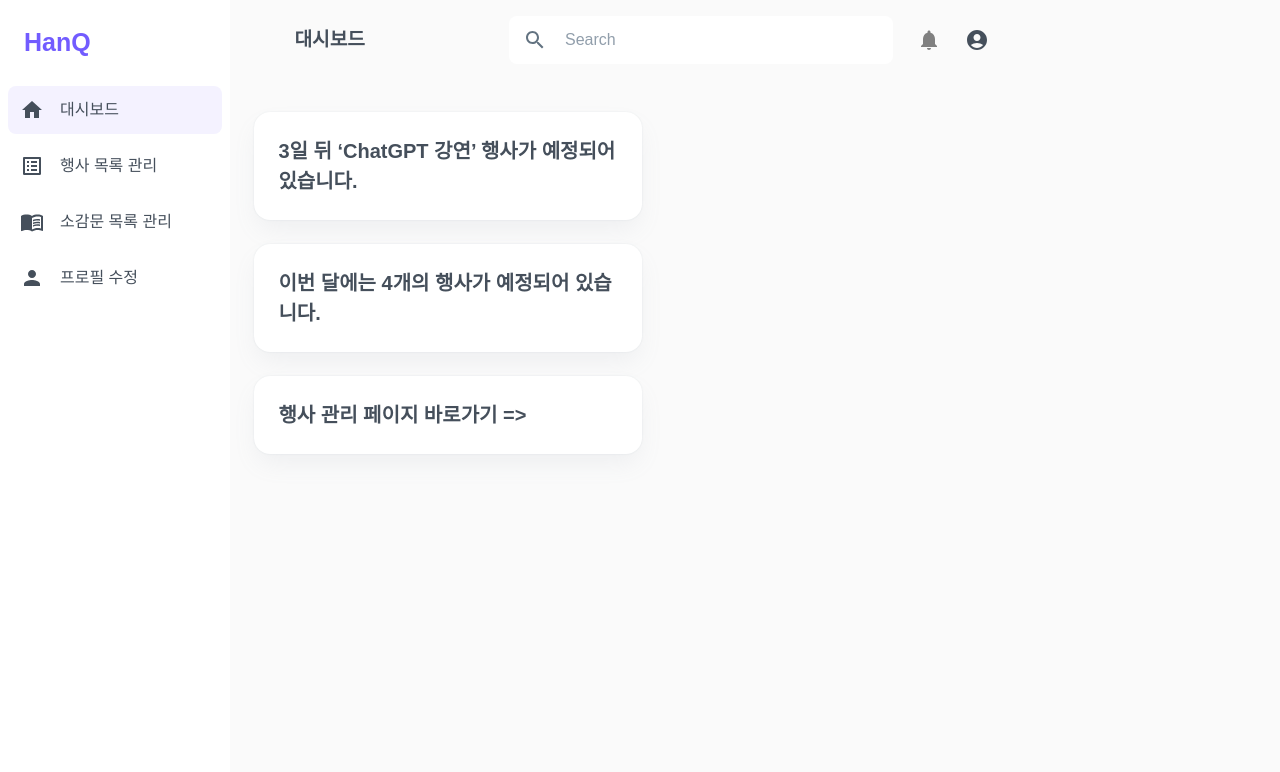
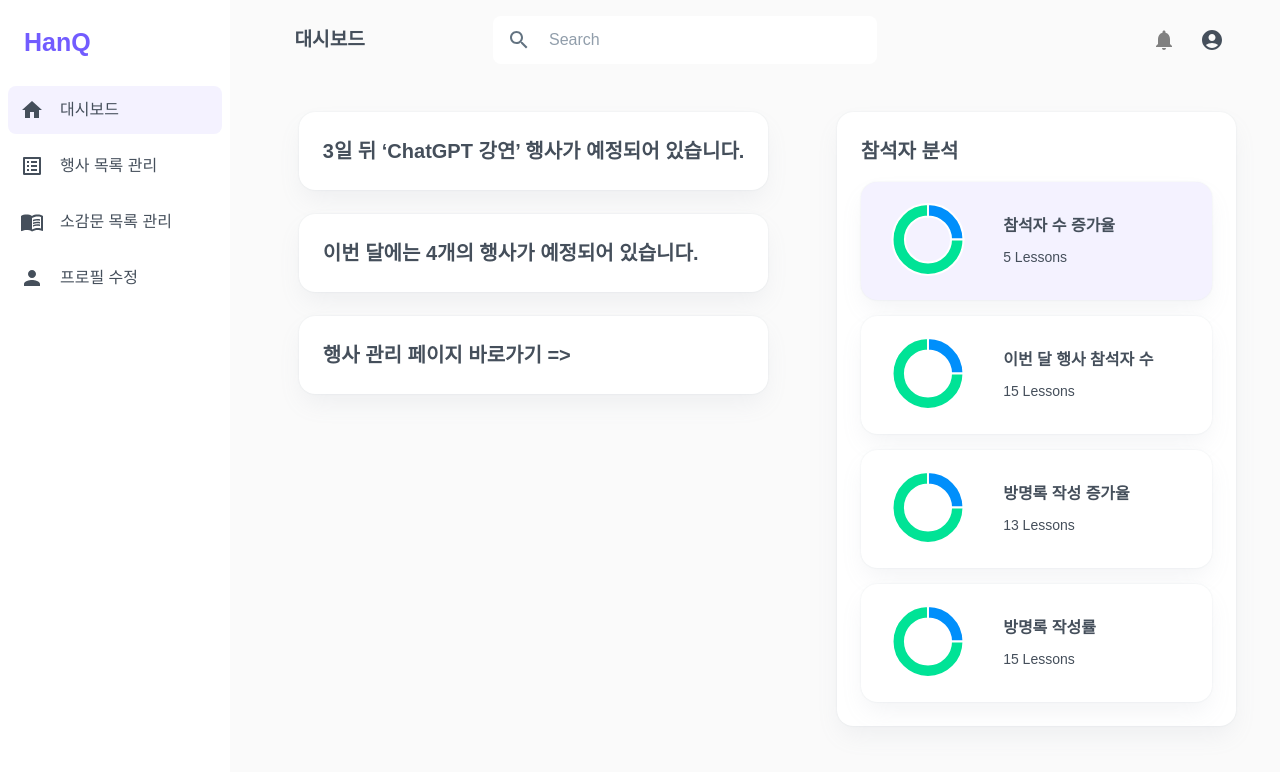
Before and after one commit to walab-shiny/HanQ, a React (Create React App) app in the folder FRONT/host/: page / in a window 1280 px wide. Shown: the top 772 px of the page. Built offline with nearby package versions, Linux system fonts and the light colour scheme.

Commit message:
feat[#1] : chart list

```diff
--- a/FRONT/host/package.json
+++ b/FRONT/host/package.json
@@ -15,6 +15,7 @@
     "@types/node": "^16.18.14",
     "@types/react": "^18.0.28",
     "@types/react-dom": "^18.0.11",
+    "apexcharts": "^3.37.1",
     "framer-motion": "^10.2.4",
     "notistack": "^3.0.1",
     "react": "^18.2.0",
--- /dev/null
+++ b/FRONT/host/src/components/Dashboard/Apex.tsx
@@ -0,0 +1,29 @@
+import { Box } from "@mui/material";
+import ReactApexChart from "react-apexcharts";
+
+export default function Apex() {
+  return (
+    <Box width={"calc(8vw)"}>
+      <ReactApexChart
+        type="donut"
+        series={[25, 75]}
+        labels={["미참석", "참석"]}
+        options={{
+          chart: {
+            height: 10,
+            width: 10,
+          },
+          dataLabels: {
+            enabled: false,
+          },
+          legend: {
+            show: false,
+          },
+          tooltip: {
+            enabled: false,
+          },
+        }}
+      />
+    </Box>
+  );
+}
--- a/FRONT/host/src/components/Dashboard/CardList.tsx
+++ b/FRONT/host/src/components/Dashboard/CardList.tsx
@@ -1,7 +1,5 @@
 import Box from "@mui/material/Box";
-import CardActions from "@mui/material/CardActions";
 import CardContent from "@mui/material/CardContent";
-import Button from "@mui/material/Button";
 import Typography from "@mui/material/Typography";
 import Card from "@mui/material/Card";
 
@@ -12,9 +10,9 @@ export default function CardList() {
     "행사 관리 페이지 바로가기 =>",
   ];
   return (
-    <Box width="50%">
+    <Box>
       {notis.map((noti, idx) => (
-        <Box width="100%" m={3}>
+        <Box m={3}>
           <Card>
             <CardContent>
               <Typography variant="h5" component="div">
--- /dev/null
+++ b/FRONT/host/src/components/Dashboard/ChartList.tsx
@@ -0,0 +1,51 @@
+import { Card, CardContent, ListItemButton, Typography } from "@mui/material";
+import { useState } from "react";
+import Apex from "./Apex";
+
+export default function ChartList() {
+  const dataNames = [
+    "참석자 수 증가율",
+    "이번 달 행사 참석자 수",
+    "방명록 작성 증가율",
+    "방명록 작성률",
+  ];
+
+  const [data, setData] = useState([5, 15, 13, 15]);
+
+  const [selectedIndex, setSelectedIndex] = useState(0);
+
+  const handleListItemClick = (
+    event: React.MouseEvent<HTMLDivElement, MouseEvent>,
+    index: number
+  ) => {
+    setSelectedIndex(index);
+  };
+
+  return (
+    <>
+      <Card sx={{ mt: 3, width: "38%" }}>
+        <CardContent>
+          <Typography variant="h5" component="div">
+            참석자 분석
+          </Typography>
+          {dataNames.map((dataName, idx) => (
+            <Card sx={{ mt: 2 }}>
+              <ListItemButton
+                selected={selectedIndex === idx}
+                onClick={(event) => handleListItemClick(event, idx)}
+              >
+                <Apex />
+                <CardContent>
+                  <Typography sx={{ mb: 1, fontWeight: "bold" }}>
+                    {dataName}
+                  </Typography>
+                  <Typography variant="body2">{data[idx]} Lessons</Typography>
+                </CardContent>
+              </ListItemButton>
+            </Card>
+          ))}
+        </CardContent>
+      </Card>
+    </>
+  );
+}
--- a/FRONT/host/src/components/Dashboard/Header.tsx
+++ b/FRONT/host/src/components/Dashboard/Header.tsx
@@ -9,17 +9,15 @@ export default function Header() {
       display="flex"
       alignItems="center"
       m={2}
-      gap={3}
       justifyContent="space-between"
-      //???????
     >
-      <Box display="flex" alignItems="center" ml={6} gap={3}>
+      <Box display="flex" alignItems="center" ml={6} gap={1}>
         <Typography sx={{ fontSize: "1.2rem", fontWeight: "bold" }}>
           대시보드
         </Typography>
         <Search />
       </Box>
-      <Box display="flex" gap={3}>
+      <Box display="flex" gap={3} mr={5}>
         <NotificationsIcon sx={{ color: "gray" }} />
         <AccountCircleIcon />
       </Box>
--- a/FRONT/host/src/components/Dashboard/MenuList.tsx
+++ b/FRONT/host/src/components/Dashboard/MenuList.tsx
@@ -23,7 +23,6 @@ export default function MenuList() {
     <Box
       sx={{
         width: "100%",
-        // maxWidth: "calc(18vw)",
         bgcolor: "background.paper",
         flexGrow: 1,
       }}
--- a/FRONT/host/src/components/Dashboard/Search.tsx
+++ b/FRONT/host/src/components/Dashboard/Search.tsx
@@ -22,7 +22,7 @@ export default function Search() {
         <InputBase
           sx={{ ml: 1, flex: 1 }}
           placeholder="Search"
-          inputProps={{ "aria-label": "search google maps" }}
+          // inputProps={{ "aria-label": "search google maps" }}
         />
       </Paper>
     </>
--- a/FRONT/host/src/pages/Dashboard.tsx
+++ b/FRONT/host/src/pages/Dashboard.tsx
@@ -1,5 +1,6 @@
 import { Box } from "@mui/material";
 import CardList from "../components/Dashboard/CardList";
+import ChartList from "../components/Dashboard/ChartList";
 import Header from "../components/Dashboard/Header";
 import Logo from "../components/Dashboard/Logo";
 import MenuList from "../components/Dashboard/MenuList";
@@ -16,14 +17,12 @@ export default function Dashboard() {
         <Logo />
         <MenuList />
       </Box>
-      <Box
-        display="flex"
-        alignItems="flex-start"
-        flexDirection="column"
-        gap={1}
-      >
+      <Box display="flex" flexDirection="column" flexGrow={1} gap={1}>
         <Header />
-        <CardList />
+        <Box display="flex" justifyContent="space-evenly">
+          <CardList />
+          <ChartList />
+        </Box>
       </Box>
     </Box>
   );
```
Also changed, not shown: 1 other file (tests, documents, lock files or other folders).
